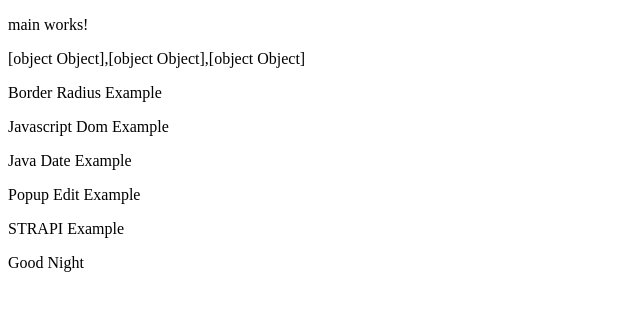
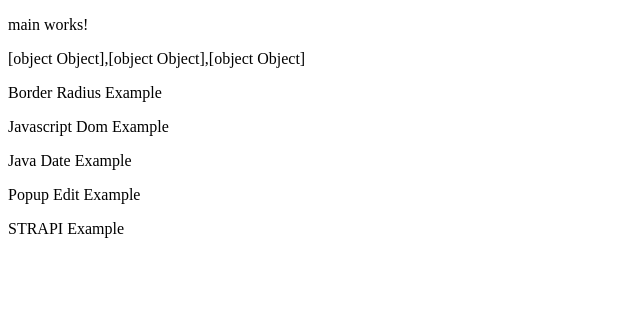
Before and after one commit to EnginKARATAS/angular-sandbox, an Angular app in the folder sandbox/: page / in a window 1280 px wide. Shown: the top 310 px of the page, without its empty margins (0-640 px from the left). Built offline with nearby package versions, Linux system fonts and the light colour scheme.

Commit message:
update main.component.cs

```diff
--- a/sandbox/src/app/modules/main/main.component.html
+++ b/sandbox/src/app/modules/main/main.component.html
@@ -6,5 +6,5 @@
     <p>Java Date Example</p>
     <p>Popup Edit Example</p>
     <p>STRAPI Example</p>
-    <p>Good Night</p>
+
 </div>
```
